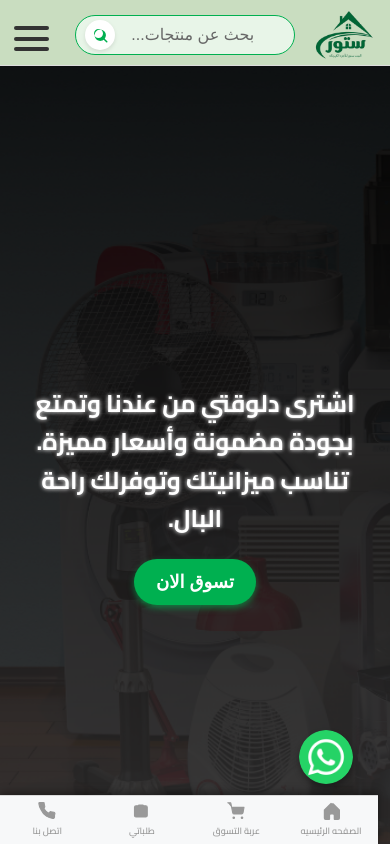
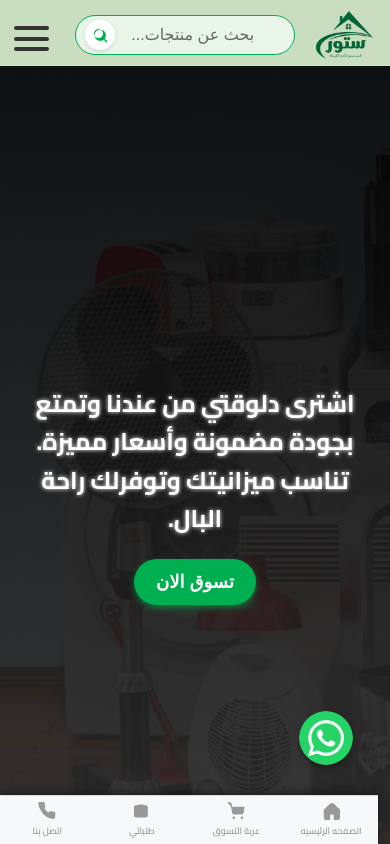
Before and after one commit to anas-coder/store1, a plain HTML site: page index.html in a window 390 px wide. Shown: the top 844 px of the page. Drawn offline with Linux system fonts and the light colour scheme.

Commit message:
Add files via upload

```diff
--- a/style.css
+++ b/style.css
@@ -3154,7 +3154,7 @@ nav ul li a:hover {
 
    #btn1 {
                  left: 9px;
-                   top: 731.067px;
+
 
   }
 
@@ -3167,7 +3167,7 @@ nav ul li a:hover {
 
   .whatsapp1 {
            right: 50px;
-             top: 722.067px;
+             top: 703.067px;
   }
 
 
```
